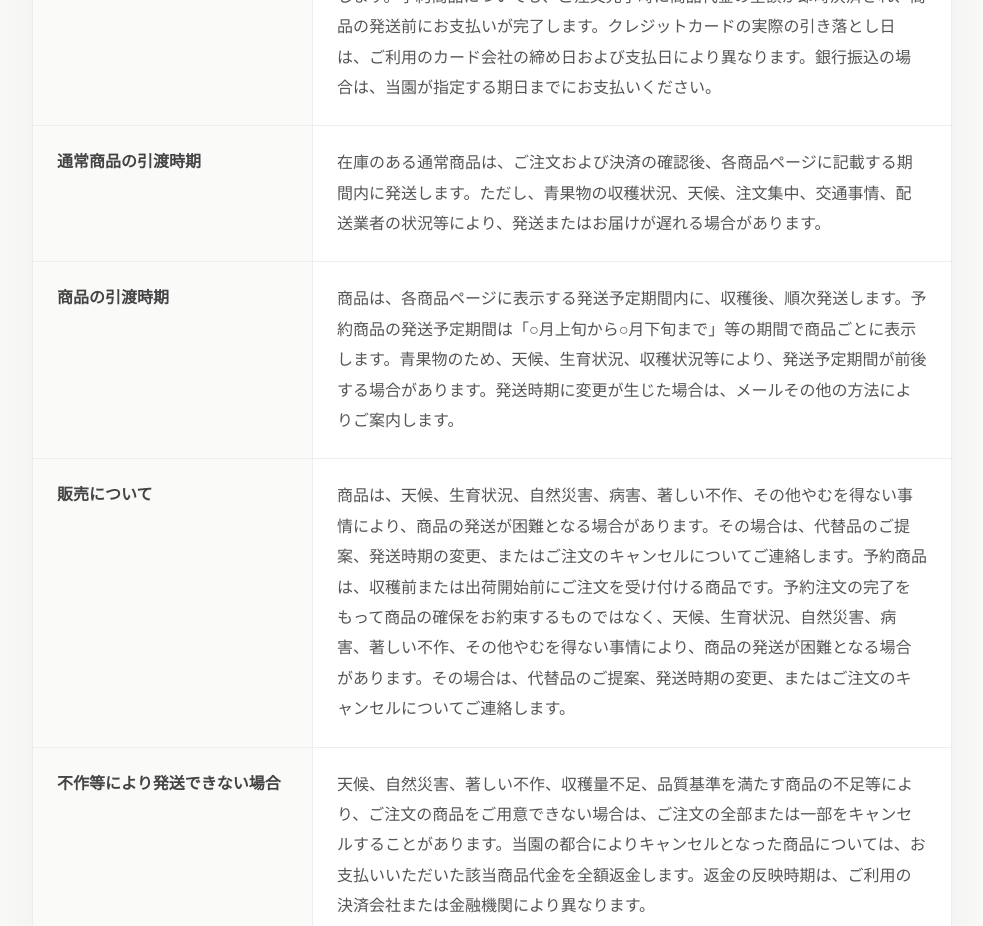
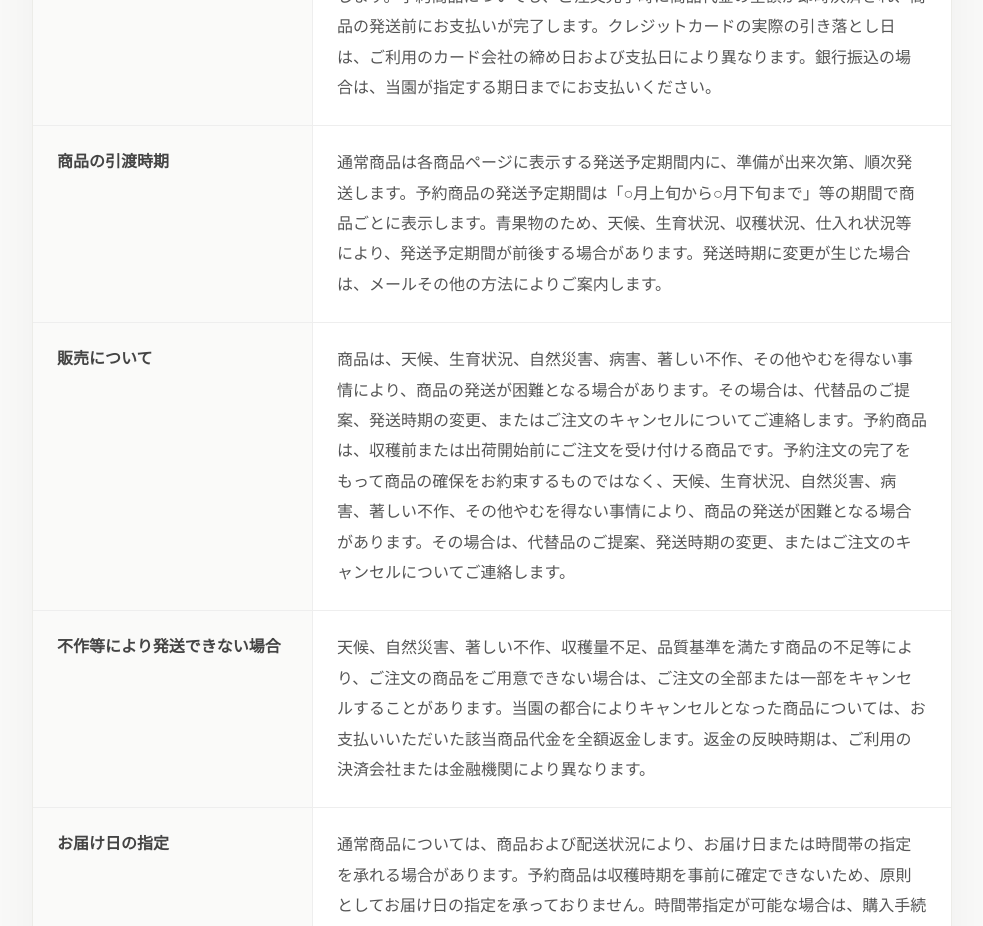
Before and after one commit to mitsubachifruits-coder/mitsubachi-kajuen, a Next.js app: page /legal in a window 1280 px wide. Shown: the part 1300-2226 px from the top of the page, without its empty margins (148-1131 px from the left). Built offline with nearby package versions, Linux system fonts and the light colour scheme; a web font is replaced by a local one.

Commit message:
update site

```diff
--- a/app/legal/page.tsx
+++ b/app/legal/page.tsx
@@ -49,14 +49,9 @@ export default function LegalPage() {
         "クレジットカード決済および各種オンライン決済は、ご注文完了時に決済が確定します。予約商品についても、ご注文完了時に商品代金の全額が即時決済され、商品の発送前にお支払いが完了します。クレジットカードの実際の引き落とし日は、ご利用のカード会社の締め日および支払日により異なります。銀行振込の場合は、当園が指定する期日までにお支払いください。",
     },
     {
-      label: "通常商品の引渡時期",
-      value:
-        "在庫のある通常商品は、ご注文および決済の確認後、各商品ページに記載する期間内に発送します。ただし、青果物の収穫状況、天候、注文集中、交通事情、配送業者の状況等により、発送またはお届けが遅れる場合があります。",
-    },
-    {
       label: "商品の引渡時期",
       value:
-        "商品は、各商品ページに表示する発送予定期間内に、収穫後、順次発送します。予約商品の発送予定期間は「○月上旬から○月下旬まで」等の期間で商品ごとに表示します。青果物のため、天候、生育状況、収穫状況等により、発送予定期間が前後する場合があります。発送時期に変更が生じた場合は、メールその他の方法によりご案内します。",
+        "通常商品は各商品ページに表示する発送予定期間内に、準備が出来次第、順次発送します。予約商品の発送予定期間は「○月上旬から○月下旬まで」等の期間で商品ごとに表示します。青果物のため、天候、生育状況、収穫状況、仕入れ状況等により、発送予定期間が前後する場合があります。発送時期に変更が生じた場合は、メールその他の方法によりご案内します。",
     },
     {
       label: "販売について",
```
